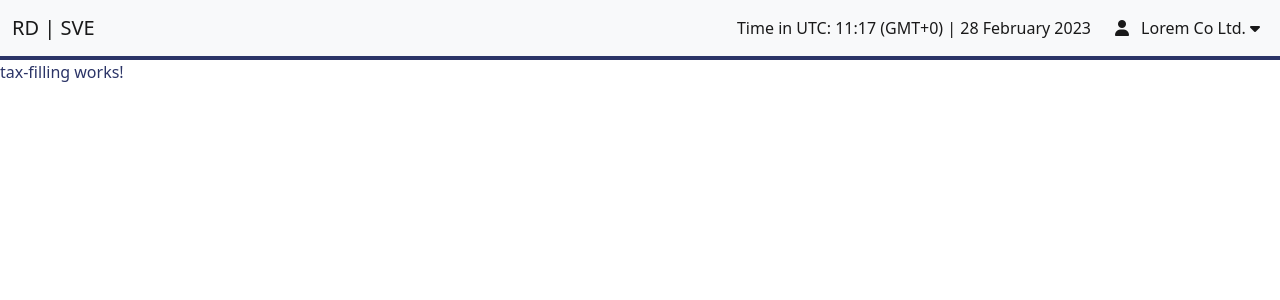
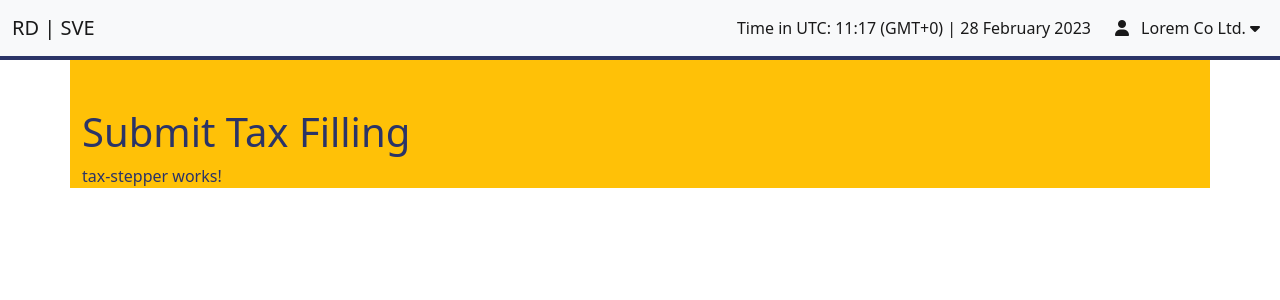
Before and after one commit to kakaKaeng/practice-angular, an Angular app in the folder practice-angular/: page / in a window 1280 px wide. Shown: the top 300 px of the page. Built offline with nearby package versions, Linux system fonts and the light colour scheme.

Commit message:
feat(tax-stepper): init component

```diff
--- a/practice-angular/src/app/modules/taxes/pages/tax-filling/tax-filling.component.html
+++ b/practice-angular/src/app/modules/taxes/pages/tax-filling/tax-filling.component.html
@@ -1 +1,6 @@
-<p>tax-filling works!</p>
+<div class="container bg-warning pt-5">
+  <h1>Submit Tax Filling</h1>
+
+  <app-tax-stepper class="mt-5"></app-tax-stepper>
+
+</div>
--- /dev/null
+++ b/practice-angular/src/app/modules/taxes/shared/components/tax-stepper/tax-stepper.component.html
@@ -0,0 +1 @@
+<p>tax-stepper works!</p>
--- /dev/null
+++ b/practice-angular/src/app/modules/taxes/shared/components/tax-stepper/tax-stepper.component.ts
@@ -0,0 +1,15 @@
+import { Component, OnInit } from '@angular/core';
+
+@Component({
+  selector: 'app-tax-stepper',
+  templateUrl: './tax-stepper.component.html',
+  styleUrls: ['./tax-stepper.component.scss']
+})
+export class TaxStepperComponent implements OnInit {
+
+  constructor() { }
+
+  ngOnInit(): void {
+  }
+
+}
```
Also changed, not shown: practice-angular/src/app/modules/taxes/pages/tax-filling/tax-filling.component.ts (+4 -3 lines), practice-angular/src/app/modules/taxes/taxes.module.ts (+8 -3 lines), practice-angular/src/app/modules/taxes/shared/components/tax-stepper/tax-stepper.component.scss (added), 1 other file (tests, documents, lock files or other folders).
